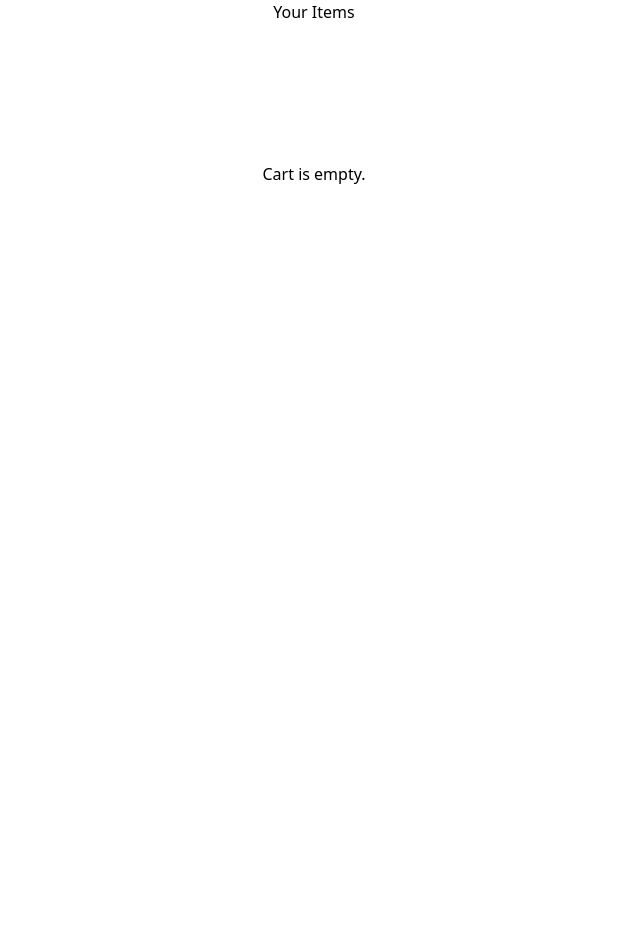
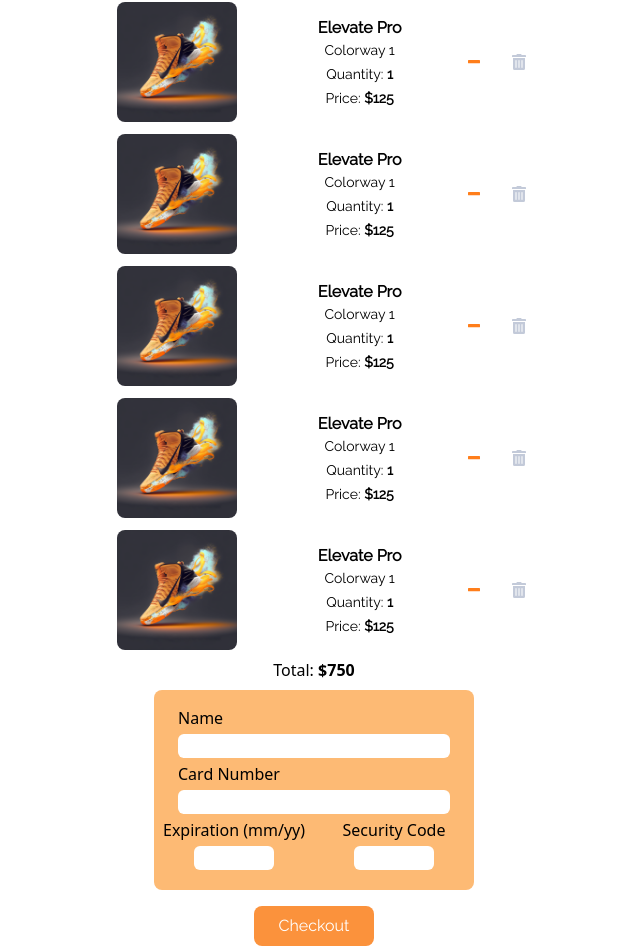
Before and after one commit to henry-shih4/shoes, a React (Create React App) app: page /checkout in a window 1280 px wide. Shown: the part 286-1238 px from the top of the page, without its empty margins (326-966 px from the left). Before the commit the page ends 800 px from the top, so only its background shows below. Built offline with nearby package versions, Linux system fonts and the light colour scheme.

Commit message:
animation on shoe change, form for card
home shoe animation (changed key to activeShoe) to display animation whenever it changes
started form for credit card validation and checkout

```diff
--- a/src/App.css
+++ b/src/App.css
@@ -12,9 +12,9 @@ html {
 #main-background {
   background: linear-gradient(
     225deg,
-    rgba(255, 178, 100, 1) 0%,
-    rgb(218, 15, 76) 33%,
-    rgb(40, 99, 226) 66%
+    rgba(255, 178, 100, 1) 25%,
+    rgb(218, 15, 76) 50%,
+    rgb(40, 99, 226) 100%
   );
   background-size: 400% 400%;
   background-attachment: fixed;
@@ -38,10 +38,12 @@ body {
   overflow-x: hidden;
   /* overflow-y: hidden; */
   scroll-behavior: smooth;
-  /* background: linear-gradient(
-    225deg,
-    rgba(255, 178, 100, 1) 0%,
-    rgba(255, 157, 57, 1) 50%,
-    rgba(238, 119, 0, 1) 100%
-  ); */
 }
+
+#checkout-form input {
+  @apply rounded-md pl-2 mb-1 text-black;
+}
+
+#checkout-form label {
+  @apply mb-1;
+}
--- a/src/components/CartContext.js
+++ b/src/components/CartContext.js
@@ -5,15 +5,60 @@ const CartContext = createContext();
 
 function CartProvider(props) {
   const [cartItems, setCartItems] = useState([
-    // {
-    //   name: "Elevate Pro",
-    //   id: 3,
-    //   image: "/images/shoe-elevate-pro.png",
-    //   name: "Elevate Pro",
-    //   price: "125",
-    //   quantity: 1,
-    //   variation: "1",
-    // },
+    {
+      name: "Elevate Pro",
+      id: 3,
+      image: "/images/shoe-elevate-pro.png",
+      name: "Elevate Pro",
+      price: "125",
+      quantity: 1,
+      variation: "1",
+    },
+    {
+      name: "Elevate Pro",
+      id: 3,
+      image: "/images/shoe-elevate-pro.png",
+      name: "Elevate Pro",
+      price: "125",
+      quantity: 1,
+      variation: "1",
+    },
+    {
+      name: "Elevate Pro",
+      id: 3,
+      image: "/images/shoe-elevate-pro.png",
+      name: "Elevate Pro",
+      price: "125",
+      quantity: 1,
+      variation: "1",
+    },
+    {
+      name: "Elevate Pro",
+      id: 3,
+      image: "/images/shoe-elevate-pro.png",
+      name: "Elevate Pro",
+      price: "125",
+      quantity: 1,
+      variation: "1",
+    },
+    {
+      name: "Elevate Pro",
+      id: 3,
+      image: "/images/shoe-elevate-pro.png",
+      name: "Elevate Pro",
+      price: "125",
+      quantity: 1,
+      variation: "1",
+    },
+    {
+      name: "Elevate Pro",
+      id: 3,
+      image: "/images/shoe-elevate-pro.png",
+      name: "Elevate Pro",
+      price: "125",
+      quantity: 1,
+      variation: "1",
+    },
   ]);
 
   const [totalCost, setTotalCost] = useState(0);
--- a/src/pages/Checkout.js
+++ b/src/pages/Checkout.js
@@ -1,10 +1,9 @@
-import { useContext, useEffect } from "react";
-
+import { useContext, useEffect, useState } from "react";
 import { CartContext } from "../components/CartContext";
 
 export default function Checkout() {
   const [
-    ,
+    totalCost,
     cartItems,
     ,
     removeItemFromCart,
@@ -13,15 +12,49 @@ export default function Checkout() {
     showCart,
   ] = useContext(CartContext);
 
+  const [card, setCard] = useState();
+  const [cardCompany, setCardCompany] = useState();
+
+  // useEffect(() => {
+  //   console.log(cartItems);
+  // });
+
   useEffect(() => {
-    console.log(cartItems);
+    getTotalCost();
+  }, [cartItems]);
+
+  function validateCard() {
+    const visaCardNoRegex = /^(?:4[0-9]{12}(?:[0-9]{3})?)$/;
+    const masterCardNoRegex = /^(?:5[1-5][0-9]{14})$/;
+    const discoverCardNoRegex = /^(?:6(?:011|5[0-9][0-9])[0-9]{12})$/;
+
+    if (card && card.match(visaCardNoRegex)) {
+      setCardCompany("Visa");
+    } else if (card && card.match(masterCardNoRegex)) {
+      setCardCompany("MasterCard");
+    } else if (card && card.match(discoverCardNoRegex)) {
+      setCardCompany("Discover");
+    } else setCardCompany("");
+  }
+
+  useEffect(() => {
+    validateCard(card);
+  }, [card]);
+
+  useEffect(() => {
+    console.log(cardCompany);
   });
+
+  function handleCheckoutSubmit() {}
+
   return (
     <>
-      <div className="absolute top-[96px] bg-white flex flex-col justify-start items-center max-h-[calc(100vh-96px)] min-h-[calc(100vh-96px)] w-full md:justify-center">
-        <div className="flex justify-center">Your Items</div>
+      <div className="absolute top-[96px] bg-white flex flex-col justify-start items-center h-max min-h-[calc(100vh-96px)] w-screen md:justify-center">
+        <div className="flex justify-center font-raleway text-xl py-4">
+          Your Items
+        </div>
         <div className="min-h-[300px] w-[90%] min-w-[320px] flex flex-col justify-center items-center ">
-          <div className="space-y-3 w-full  min-w-[320px] max-w-[480px] max-h-full overflow-y-auto">
+          <div className="space-y-3 w-full  min-w-[320px] max-w-[480px] h-max max-h-full overflow-y-auto">
             {cartItems.length > 0 ? (
               cartItems.map((item, index) => {
                 return (
@@ -83,6 +116,64 @@ export default function Checkout() {
               </div>
             )}
           </div>
+          <div className="my-2">
+            Total: <span className="font-bold">${totalCost}</span>
+          </div>
+        </div>
+        <div className="w-[320px] min-w-[300px] min-h-[200px] bg-orange-300 flex justify-center items-center rounded-lg">
+          <form
+            id="checkout-form"
+            className="w-[320px] min-w-[300px] flex flex-col justify-center items-center"
+          >
+            <div className="flex flex-col w-[85%]">
+              <label forHTML="name">
+                <p>Name</p>
+              </label>
+              <input type="text" />
+            </div>
+            <div className="flex flex-col w-[85%]">
+              <label className="flex gap-x-3 " forHTML="card-no">
+                <p>Card Number</p>
+                <div>{cardCompany}</div>
+              </label>
+              <input
+                type="text"
+                id="card-no"
+                value={card}
+                onChange={(e) => {
+                  setCard(e.target.value);
+                }}
+              />
+            </div>
+            <div className="flex justify-center items-center">
+              <div className="w-1/2 flex flex-col justify-center items-center">
+                <label forHTML="expiration">
+                  <p>Expiration (mm/yy)</p>
+                </label>
+                <input id="expiration" name="expiration" className="w-1/2" />
+              </div>
+              <div className="w-1/2 flex flex-col justify-center items-center">
+                <label forHTML="security-code">
+                  <p>Security Code</p>
+                </label>
+                <input
+                  id="security-code"
+                  name="security-code"
+                  className="w-1/2"
+                />
+              </div>
+            </div>
+          </form>
+        </div>
+        <div className="py-4">
+          <button
+            className="w-[120px] bg-orange-400 font-raleway text-white rounded-lg py-2 hover:opacity-50 duration-500"
+            onClick={() => {
+              handleCheckoutSubmit();
+            }}
+          >
+            Checkout
+          </button>
         </div>
       </div>
     </>
--- a/src/pages/Home.js
+++ b/src/pages/Home.js
@@ -50,14 +50,16 @@ export default function Home() {
             </div>
           </div>
           <div className="flex flex-row justify-center items-center gap-y-6 py-4 md:flex-col">
-            <div className="justify-center hidden items-center h-max md:flex">
+            <div
+              className="animate-fade justify-center hidden items-center h-max md:flex"
+              key={activeShoe}
+            >
               <m.img
                 initial={{ opacity: 0 }}
                 animate={{ opacity: 1 }}
                 transition={{ duration: 1.25, ease: "easeOut" }}
                 exit={{ opacity: 1 }}
-                // key={Math.random()}
-                className="min-w-[340px] "
+                className="min-w-[340px]"
                 src={`/images/hero-shoe-${activeShoe}.png`}
               />
             </div>
--- a/tailwind.config.js
+++ b/tailwind.config.js
@@ -30,7 +30,7 @@ module.exports = {
         },
       },
       animation: {
-        fade: "fade 0.75s ease-in-out",
+        fade: "fade 1s ease-in",
       },
     },
   },
```
